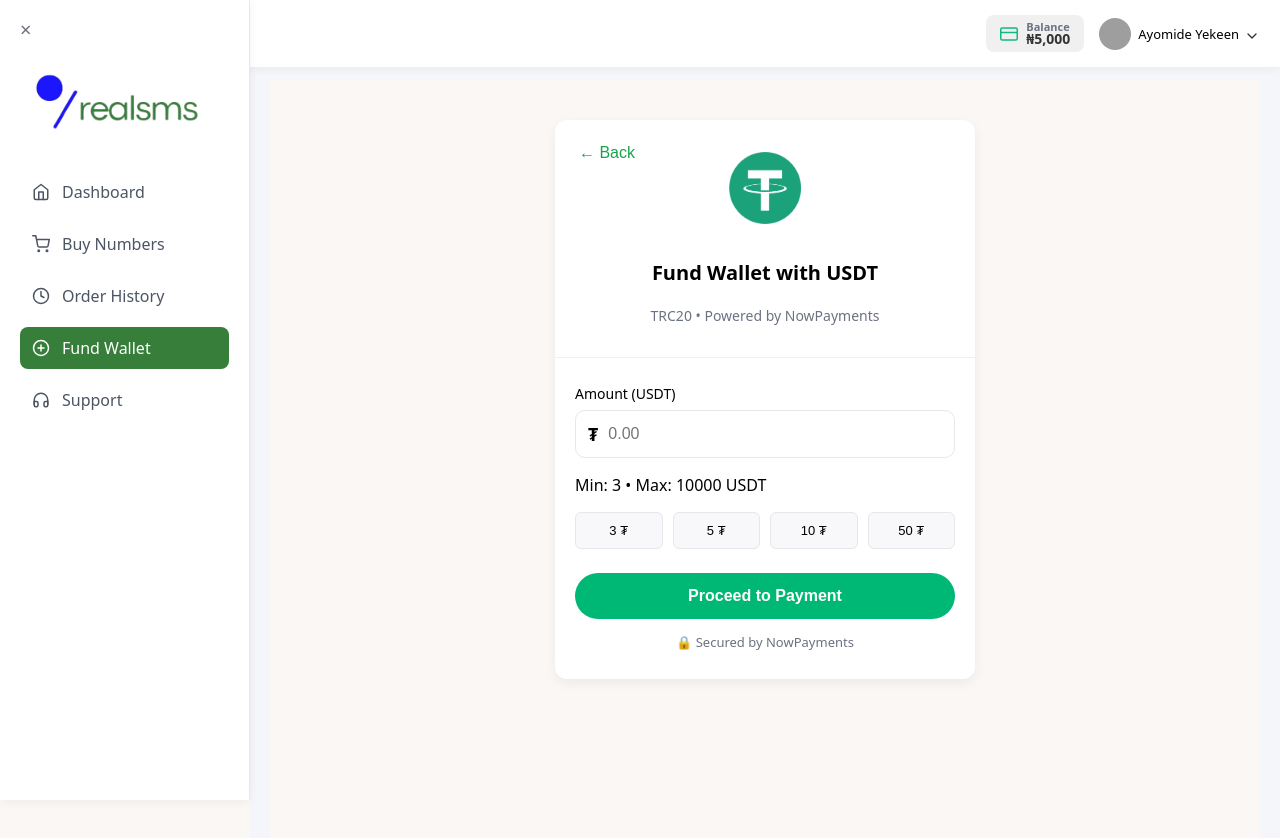
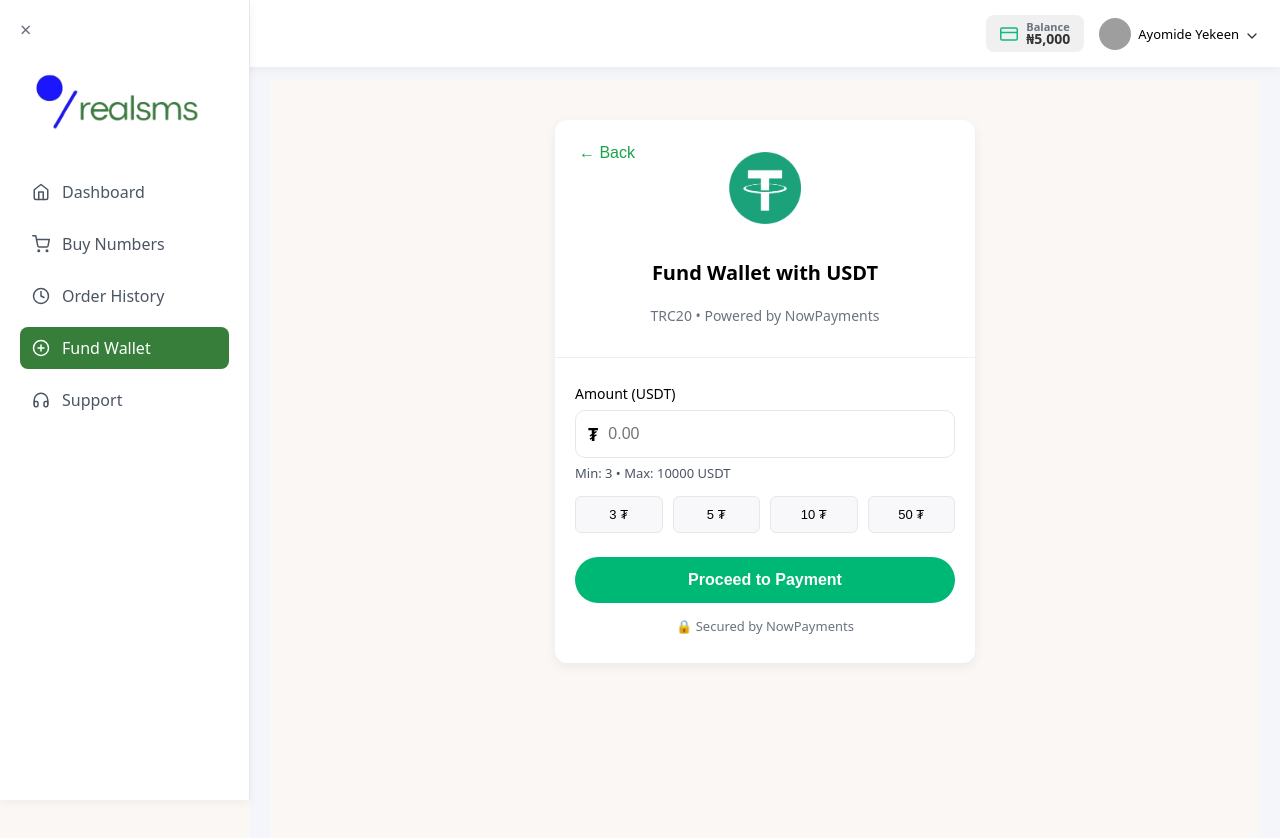
Before and after one commit to ay30bg/realsms, a React (Create React App) app: page /fund-wallet/usdt in a window 1280 px wide. Shown: the top 838 px of the page. Built offline with nearby package versions, Linux system fonts and the light colour scheme; grey boxes are pictures that could not be loaded.

Commit message:
Update FundWalletUSDT.jsx

```diff
--- a/src/pages/FundWalletUSDT.jsx
+++ b/src/pages/FundWalletUSDT.jsx
@@ -98,7 +98,7 @@ const FundWalletUSDT = () => {
             />
           </div>
 
-          <p className="min-max">
+          <p className="min-max-text">
             Min: {MIN_AMOUNT} • Max: {MAX_AMOUNT} USDT
           </p>
 
```
